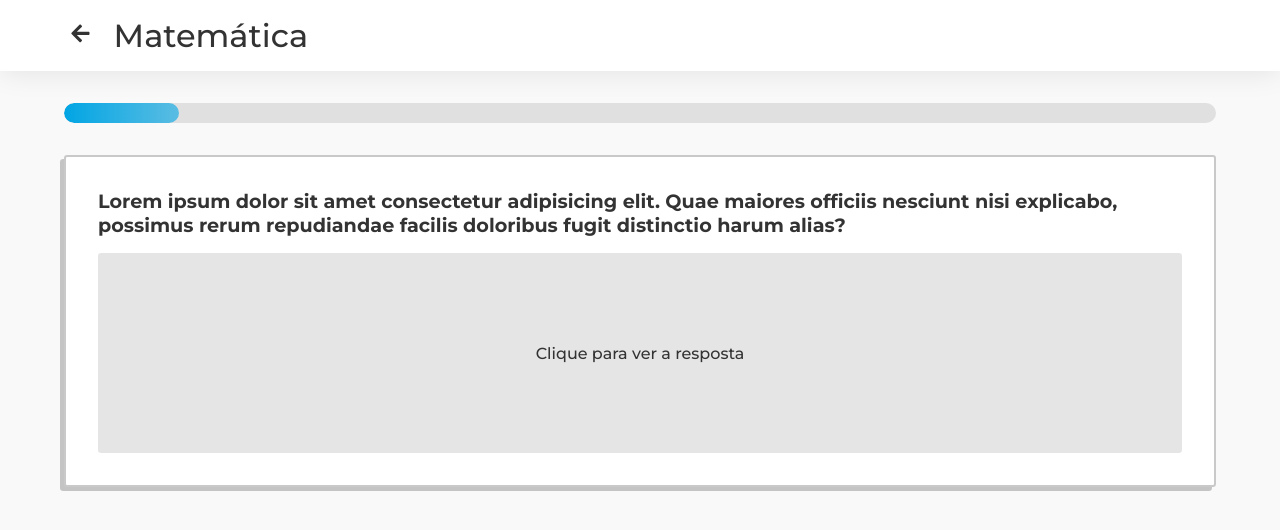
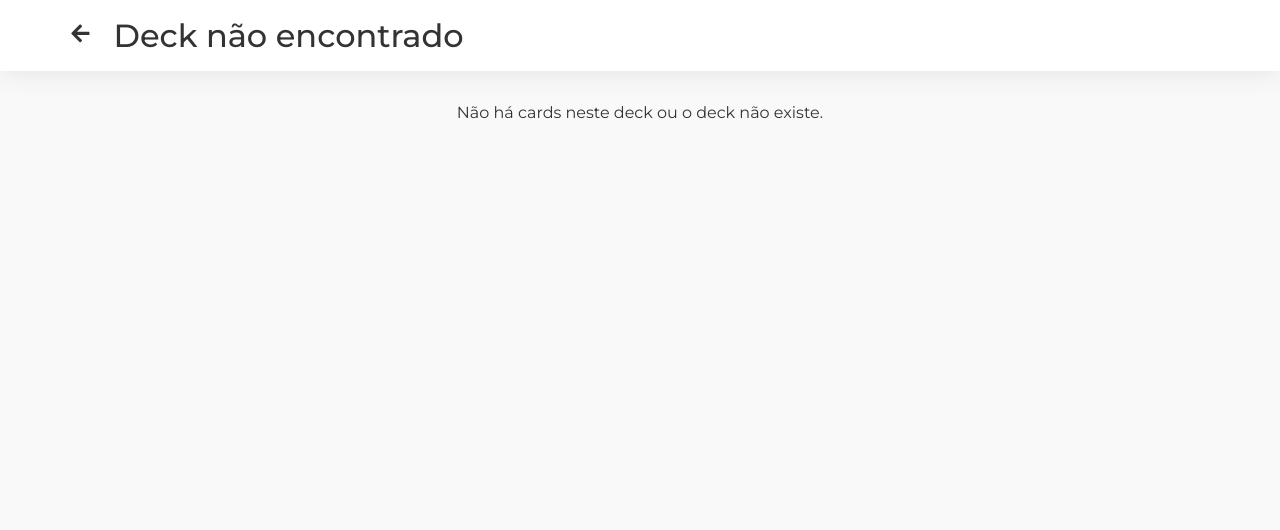
Before and after one commit to FellipeCastro/flashfy, a React (Vite) app: page /cards/1 in a window 1280 px wide. Shown: the top 530 px of the page. Built offline with nearby package versions, Linux system fonts and the light colour scheme.

Commit message:
Lógica dos cards inicializada

```diff
--- a/src/pages/Cards/Cards.jsx
+++ b/src/pages/Cards/Cards.jsx
@@ -1,11 +1,67 @@
-import { useState } from "react";
-import { Link, useParams } from "react-router-dom";
+import { useState, useEffect } from "react";
+import { Link, useParams, useLocation } from "react-router-dom";
 import { FaArrowLeft } from "react-icons/fa";
 import styles from "./Cards.module.css";
 
 const Cards = () => {
+    const { state } = useLocation();
+    const decks = state?.decks || [];
     const { id } = useParams();
     const [showAnswer, setShowAnswer] = useState(false);
+    const [currentCardIndex, setCurrentCardIndex] = useState(0);
+    const [deck, setDeck] = useState(null);
+    const [difficulty, setDifficulty] = useState(null);
+
+    useEffect(() => {
+        // Encontra o deck correspondente ao ID na URL
+        const selectedDeck = decks.find((deck) => deck.id === parseInt(id));
+        setDeck(selectedDeck);
+        setCurrentCardIndex(0);
+        setShowAnswer(false);
+        setDifficulty(null);
+    }, [id, decks]);
+
+    const handleNextCard = () => {
+        if (currentCardIndex < deck.cards.length - 1) {
+            setCurrentCardIndex(currentCardIndex + 1);
+            setShowAnswer(false);
+            setDifficulty(null);
+        }
+    };
+
+    const handlePrevCard = () => {
+        if (currentCardIndex > 0) {
+            setCurrentCardIndex(currentCardIndex - 1);
+            setShowAnswer(false);
+            setDifficulty(null);
+        }
+    };
+
+    const handleSetDifficulty = (level) => {
+        setDifficulty(level);
+        // Aqui você pode adicionar lógica para salvar a dificuldade do card
+        // fazer a media das dificudades
+        //
+    };
+
+    if (!deck || deck.cards.length === 0) {
+        return (
+            <>
+                <header className={styles.header}>
+                    <Link to="/">
+                        <FaArrowLeft />
+                    </Link>
+                    <h1>Deck não encontrado</h1>
+                </header>
+                <div className={styles.mainContainer}>
+                    <p>Não há cards neste deck ou o deck não existe.</p>
+                </div>
+            </>
+        );
+    }
+
+    const currentCard = deck.cards[currentCardIndex];
+    const progress = ((currentCardIndex + 1) / deck.cards.length) * 100;
 
     return (
         <>
@@ -13,59 +69,77 @@ const Cards = () => {
                 <Link to="/">
                     <FaArrowLeft />
                 </Link>
-                <h1>Matemática</h1>
+                <h1>{deck.title}</h1>
             </header>
             <div className={styles.mainContainer}>
                 <div className={styles.progressBar}>
                     <div
                         className={styles.progress}
-                        style={{ width: "10%" }}
+                        style={{ width: `${progress}%` }}
                     ></div>
+                    <span className={styles.progressText}>
+                        {currentCardIndex + 1}/{deck.cards.length}
+                    </span>
                 </div>
-                <div
-                    className={styles.card}
-                    onClick={() => setShowAnswer(true)}
-                >
-                    <p className={styles.question}>
-                        Lorem ipsum dolor sit amet consectetur adipisicing elit.
-                        Quae maiores officiis nesciunt nisi explicabo, possimus
-                        rerum repudiandae facilis doloribus fugit distinctio
-                        harum alias?
-                    </p>
+                <div className={styles.card}>
+                    <p className={styles.question}>{currentCard.question}</p>
                     <div
                         className={`${styles.answer} ${
-                            showAnswer ? styles.showAnswer : null
+                            showAnswer ? styles.showAnswer : ""
                         }`}
+                        onClick={() => !showAnswer && setShowAnswer(true)}
                     >
                         <div className={`${styles.face} ${styles.back}`}>
                             <p>Clique para ver a resposta</p>
                         </div>
                         <div className={`${styles.face} ${styles.front}`}>
-                            <p>
-                                Lorem ipsum dolor sit, amet consectetur
-                                adipisicing elit. Animi impedit itaque quisquam
-                                voluptatum optio accusantium explicabo
-                                consequuntur ad quidem est, ea nisi quasi
-                                sapiente deserunt sunt, inventore aspernatur
-                                fugit officiis.
-                            </p>
+                            <p>{currentCard.answer}</p>
                         </div>
                     </div>
                 </div>
 
-                    <div className={`${styles.feedback} ${showAnswer ? null : styles.hidden}`}>
+                <div
+                    className={`${styles.feedback} ${
+                        showAnswer ? "" : styles.hidden
+                    }`}
+                >
                     <div className={styles.flexContainer}>
                         <span>Muito fácil</span>
                         <span>Muito difícil</span>
                     </div>
 
                     <ul className={styles.difficulty}>
-                            <li>1</li>
-                            <li>2</li>
-                            <li>3</li>
-                            <li>4</li>
-                            <li>5</li>
+                        {[1, 2, 3, 4, 5].map((level) => (
+                            <li
+                                key={level}
+                                className={
+                                    difficulty === level ? styles.selected : ""
+                                }
+                                onClick={() => handleSetDifficulty(level)}
+                            >
+                                {level}
+                            </li>
+                        ))}
                     </ul>
+
+                    <div className={styles.flexContainer}>
+                        <button
+                            onClick={handlePrevCard}
+                            disabled={currentCardIndex === 0}
+                            className={styles.navBtn}
+                        >
+                            Anterior
+                        </button>
+                        <button
+                            onClick={handleNextCard}
+                            disabled={
+                                currentCardIndex === deck.cards.length - 1
+                            }
+                            className={styles.navBtn}
+                        >
+                            Próximo
+                        </button>
+                    </div>
                 </div>
             </div>
         </>
--- a/src/pages/Cards/Cards.module.css
+++ b/src/pages/Cards/Cards.module.css
@@ -31,7 +31,7 @@
 
 .progressBar {
     width: 100%;
-    height: 20px;
+    height: 25px;
     background: var(--shadow-color);
     border-radius: 2rem;
     overflow: hidden;
@@ -48,7 +48,17 @@
     border-radius: 2rem;
 }
 
+.progressText {
+    position: absolute;
+    top: 50%;
+    left: 50%;
+    transform: translate(-50%, -50%);
+    font-weight: bold;
+    font-size: 0.8rem;
+}
+
 .card {
+    width: 100%;
     background: var(--secondary-color);
     border: 2px solid var(--border-color);
     border-radius: 0.2rem;
@@ -157,6 +167,14 @@
     transform: translateY(-4px);
 }
 
+.navBtn {
+    border: none;
+    background: none;
+    text-decoration: underline;
+    font-weight: 500;
+    cursor: pointer;
+}
+
 .hidden {
     opacity: 0;
     pointer-events: none;
--- a/src/pages/Home/Home.jsx
+++ b/src/pages/Home/Home.jsx
@@ -250,8 +250,11 @@ const Home = ({ isSidebarOpen, setIsSidebarOpen }) => {
                                     title={deck.title}
                                     cards={deck.cards.length}
                                     toDo={deck.toDo}
-                                    openCard={() => navigate(`/cards/${deck.id}`)}
-                                    decks={decks}
+                                    openCard={() =>
+                                        navigate(`/cards/${deck.id}`, {
+                                            state: { decks },
+                                        })
+                                    }
                                 />
                             ))}
                     </ul>
```
Lines whose indentation alone changed are shown as unchanged.
